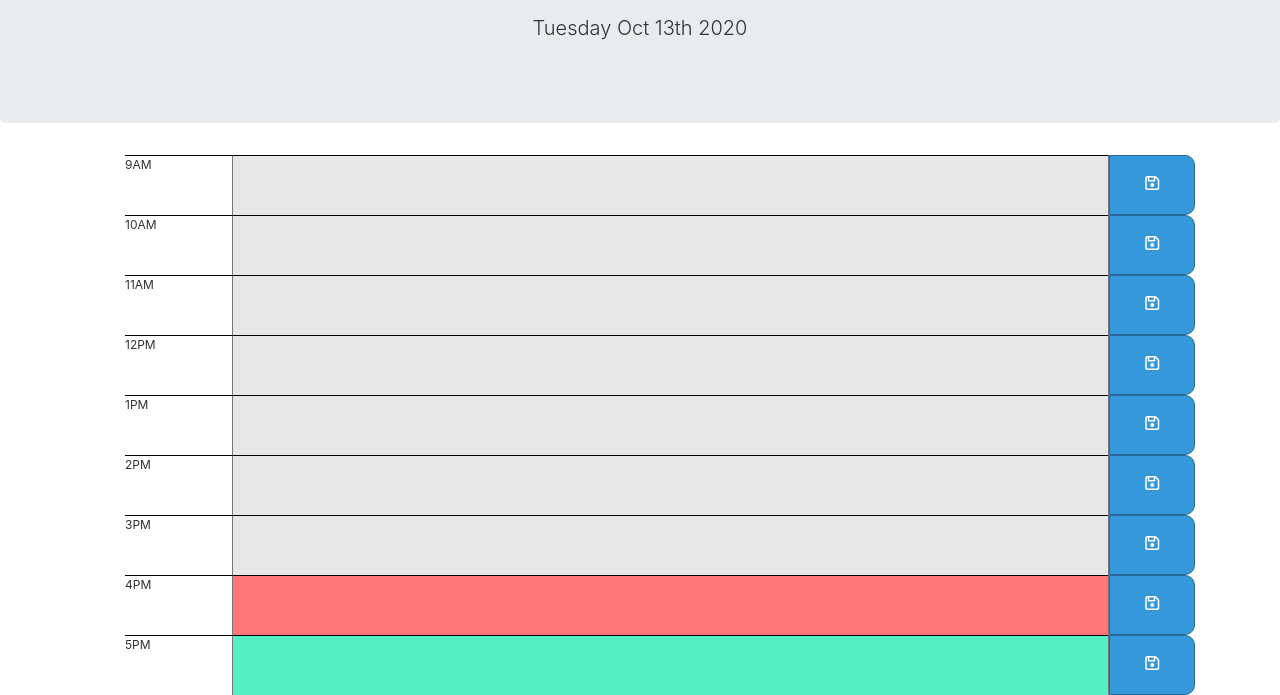
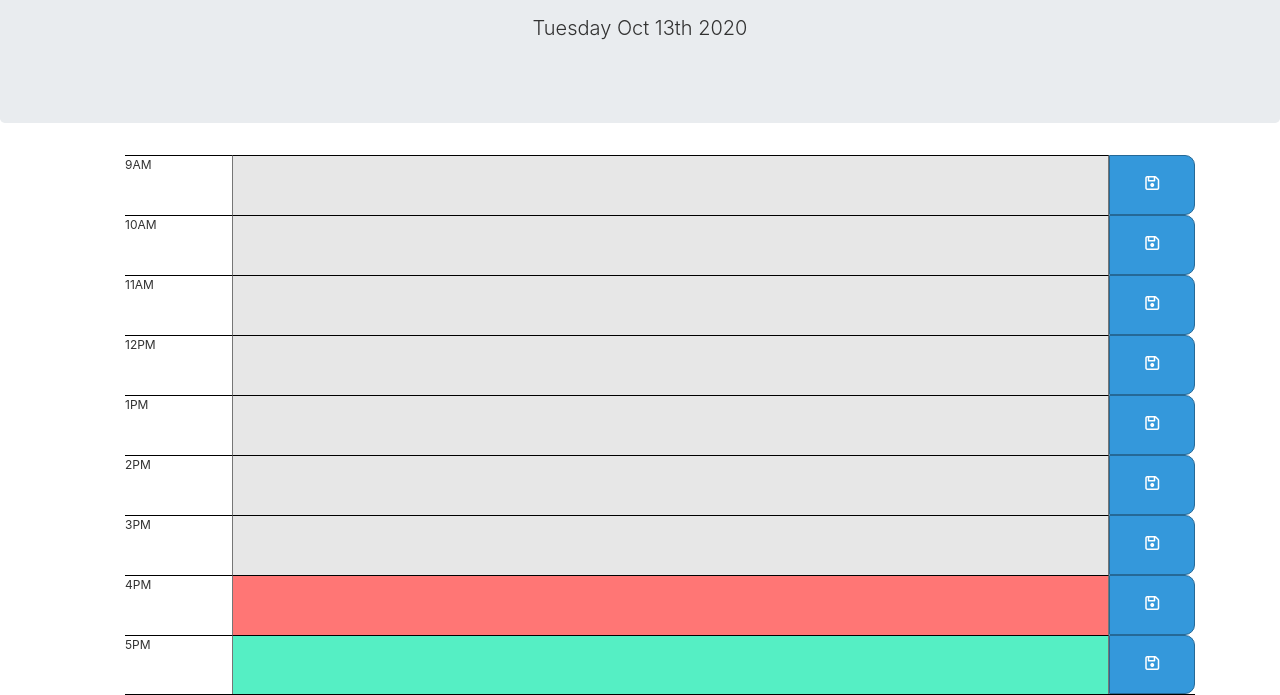
Before and after one commit to cpusillo/DayPlanner, a plain HTML site: page index.html in a window 1280 px wide. Shown: the part 191-886 px from the top of the page. Drawn offline with nearby package versions, Linux system fonts and the light colour scheme.

Commit message:
Added comments and a border at the bottom of last li

```diff
--- a/assets/css/style.css
+++ b/assets/css/style.css
@@ -1,3 +1,4 @@
+/* GLOBAL */
 body {
     background: white;
     color: #323232;
@@ -5,16 +6,21 @@ body {
   .jumbotron {
       text-align: center !important;
   }
+
+/* TIMEBLOCKS SECTION */
   ul{
     list-style: none;
+  }
+  li {
+    height: 100%;
+    width: 100%;
+  }
+  li:last-child{
+    border-bottom: 1px solid black;
   }
   .blocks {
       width: 100%;
       height: 60px;
-  }
-  li {
-    height: 100%;
-    width: 100%;
   }
   .timeArea {
     float: left;
```
